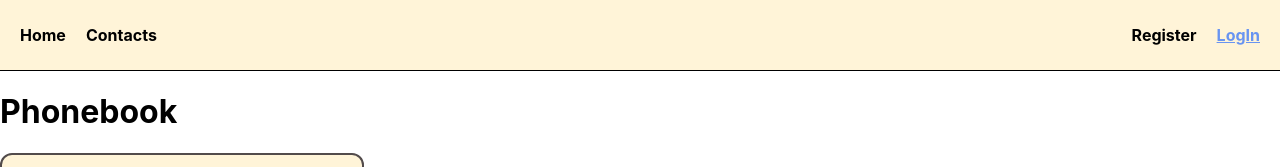
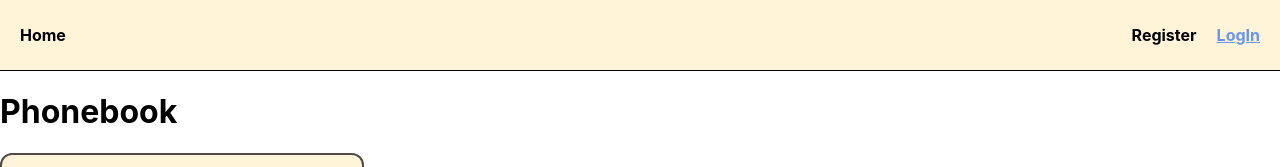
Before and after one commit to NewHope1396/goit-react-hw-08-phonebook, a React (Create React App) app: page /goit-react-hw-08-phonebook/login in a window 1280 px wide. Shown: the top 167 px of the page. Built offline with nearby package versions, Linux system fonts and the light colour scheme.

Commit message:
contacts-link-fixed

```diff
--- a/src/components/AppBar/AppBar.jsx
+++ b/src/components/AppBar/AppBar.jsx
@@ -25,6 +25,7 @@ export const AppBar = () => {
             Home
           </CustomLink>
         </ListItem>
+        {isLogedIn && (
           <ListItem>
             <CustomLink
               to={'/contacts'}
@@ -37,6 +38,7 @@ export const AppBar = () => {
               Contacts
             </CustomLink>
           </ListItem>
+        )}
       </NavList>
       {isLogedIn ? (
         <UserMenu></UserMenu>
```
Lines whose indentation alone changed are shown as unchanged.
